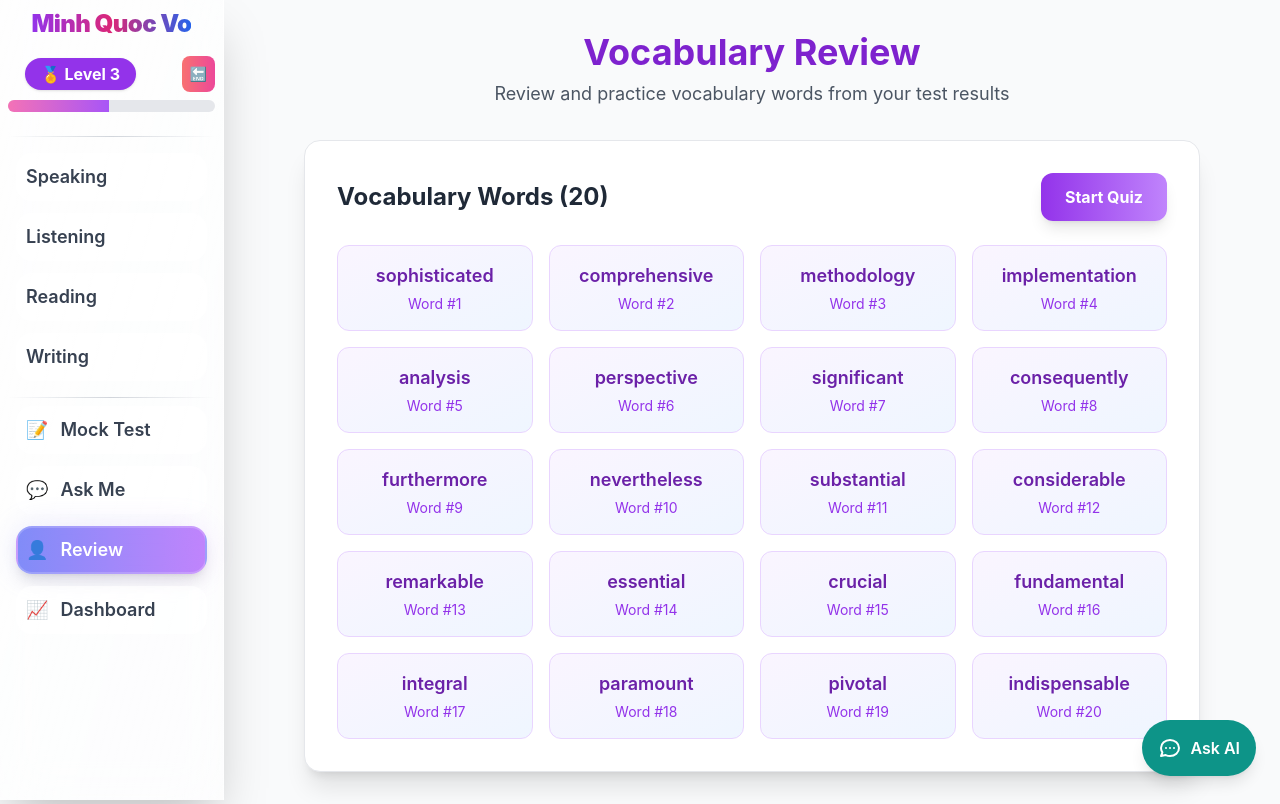
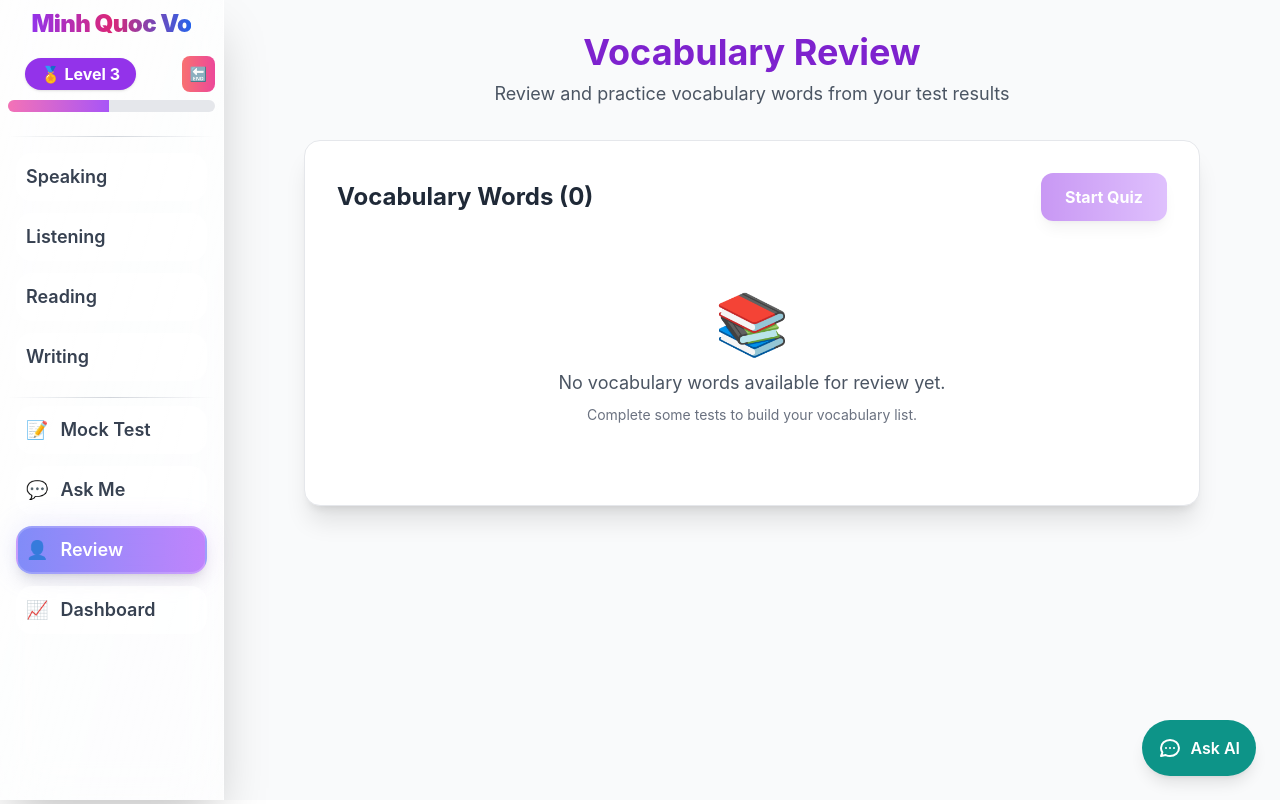
Before and after one commit to mvocoding/testmateai2, a React (Create React App) app: page /review in a window 1280 px wide. Built offline with nearby package versions, Linux system fonts and the light colour scheme.

Commit message:
fix review bugs

```diff
--- a/src/pages/Review.jsx
+++ b/src/pages/Review.jsx
@@ -16,17 +16,7 @@ const Review = () => {
   useEffect(() => {
     const loadVocabularyWords = () => {
       const vocabulary = getVocabulary();
-      if (vocabulary.length > 0) {
-        setVocabularyWords(vocabulary.map(v => v.word));
-      } else {
-        // Demo data for testing
-        setVocabularyWords([
-          'sophisticated', 'comprehensive', 'methodology', 'implementation', 'analysis',
-          'perspective', 'significant', 'consequently', 'furthermore', 'nevertheless',
-          'substantial', 'considerable', 'remarkable', 'essential', 'crucial',
-          'fundamental', 'integral', 'paramount', 'pivotal', 'indispensable'
-        ]);
-      }
+      setVocabularyWords(vocabulary.map(v => v.word));
     };
 
     loadVocabularyWords();
```
